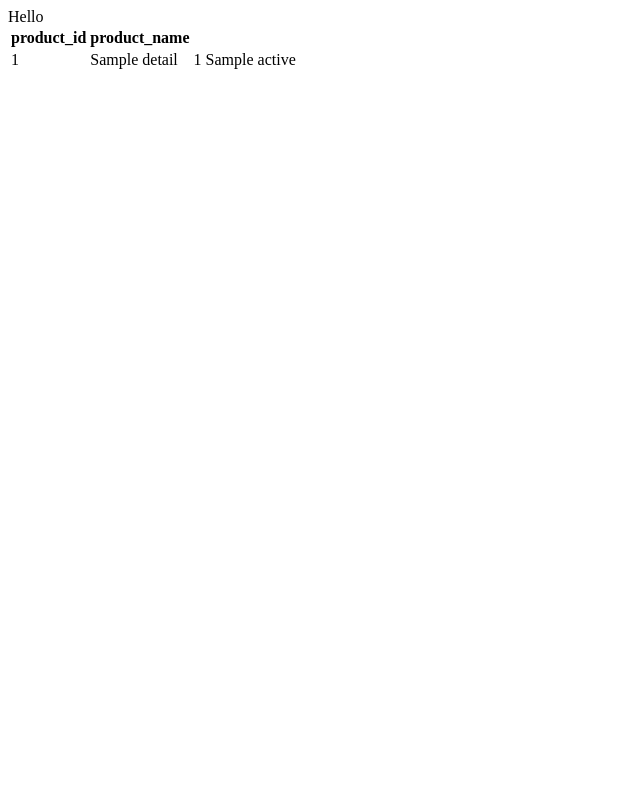
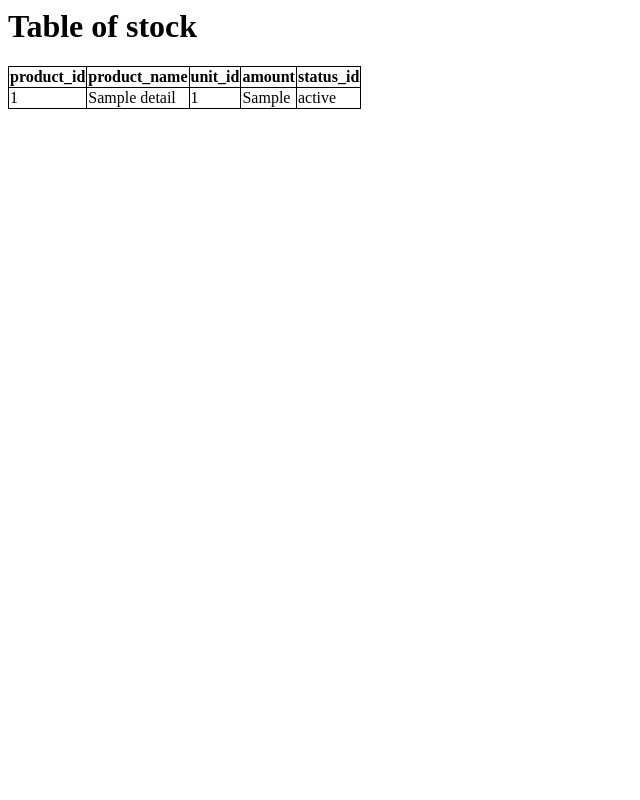
Before and after one commit to SalmonIT01/stockweb, a Django app: page / in a window 1280 px wide. Shown: the whole page, without its empty margins (0-640 px from the left). Run offline with Django 4.2, Linux system fonts and the light colour scheme; tables that the repository leaves empty hold one stand-in row (values such as "Sample post").

```diff
--- a/StockWebApp/app_home/templates/app_home/index.html
+++ b/StockWebApp/app_home/templates/app_home/index.html
@@ -1,6 +1,15 @@
-Hello
+
 <html>
+    <head>
+        <style>
+            table, th, td {
+                border: 1px solid black;
+                border-collapse: collapse;
+                }
+        </style>
+    </head>
     <body>
+        <h1>Table of stock</h1>
         <table>
             <thead>
                 <tr>
@@ -9,6 +18,15 @@ Hello
                     </th>
                     <th>
                         product_name
+                    </th>
+                    <th>
+                        unit_id
+                    </th>
+                    <th>
+                        amount
+                    </th>
+                    <th>
+                        status_id
                     </th>
                 </tr>
             </thead>
```
